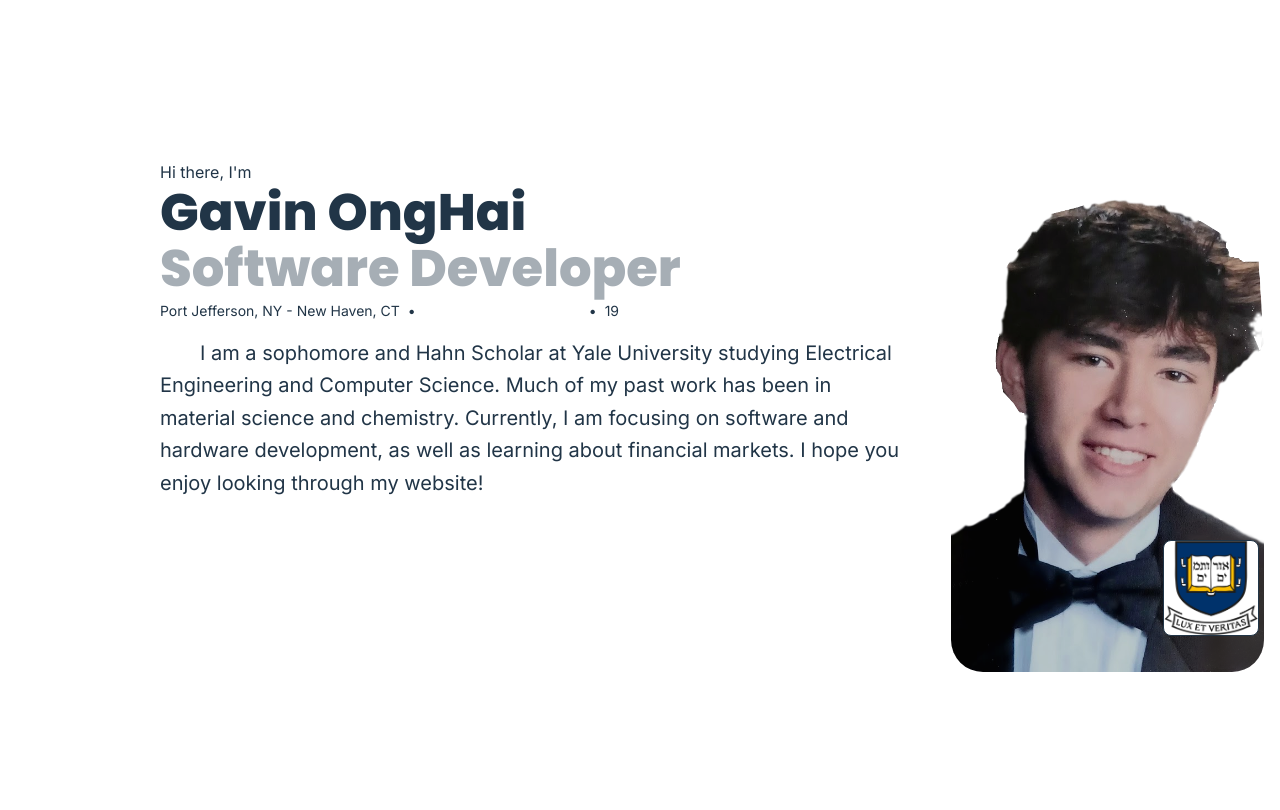
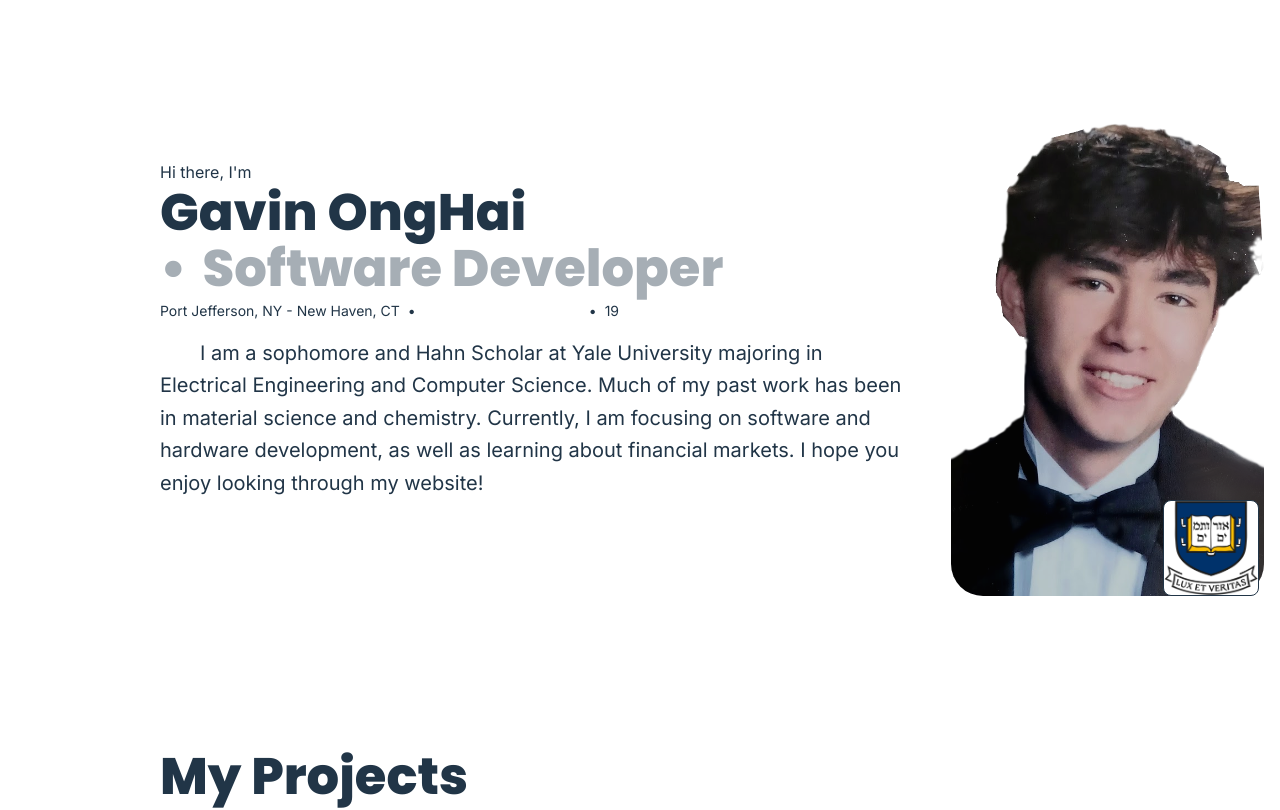
Before and after one commit to onghaig/onghaig.github.io, a React (Vite) app: page / in a window 1280 px wide. Shown: the top 810 px of the page. Built offline with nearby package versions, Linux system fonts and the light colour scheme.

Commit message:
Fixed about me section face spacing. Added bullet to cycling text.

```diff
--- a/src/components/aboutme.tsx
+++ b/src/components/aboutme.tsx
@@ -3,7 +3,7 @@ import { useEffect, useState } from "react";
 import { AnimatePresence, motion } from "framer-motion";
 
 function CycleText() {
-  const words = ["Software Developer", "Student", "Researcher", "Hahn Scholar"];
+  const words = ["Software Developer", "EECS Student", "Researcher", "Hahn Scholar"];
   const [index, setIndex] = useState(0);
   const total = words.length;
 
@@ -15,15 +15,15 @@ function CycleText() {
   }, [total]);
 
     return (
-    <span className="inline-block"> {/* Ensure the span is inline-block for proper alignment */}
+    <span className="inline-block">
       <AnimatePresence mode="wait">
         <motion.h1
-          key={`words_${index}`} // Key is important to trigger animation on change
+          key={`words_${index}`}
           initial={{ opacity: 0, y: 30 }}
           animate={{ opacity: 1, y: 0 }}
           exit={{ opacity: 0, y: -30 }}
-          transition={{ duration: 0.08 }} // Customize your animation transition
-          className="inline-block font-bold text-3xl lg:text-4xl" // Align styles with your h1
+          transition={{ duration: 0.2 }}
+          className="inline-block font-bold text-3xl lg:text-4xl"
         >
           {words[index]}
         </motion.h1>
@@ -41,6 +41,7 @@ export default function AboutMe() {
           </p>
           <h1 className="text-3xl lg:text-4xl font-bold">Gavin OngHai</h1>
           <div className="opacity-40">
+            <span> <h1 className="inline-block text-3xl lg:text-4xl font-bold mr-4 opacity-100">•</h1></span>
           <CycleText/>
           </div>
         <div className="flex flex-wrap gap-2 text-sm font-extralight mt-1">
@@ -48,7 +49,7 @@ export default function AboutMe() {
           <span>•</span>
           <a
             href="mailto:gavin.onghai@yale.edu"
-            className="text-blue-600 hover:underline"
+            className="hover:underline-offset-auto !hover:underline decoration-white transition-all duration-200"
           >
             gavin.onghai@yale.edu
           </a>
@@ -56,7 +57,7 @@ export default function AboutMe() {
           <span>19</span>
         </div>
         <p className="text-lg lg:text-xl text-center lg:text-left font-light max-w-5xl mt-4 lg:indent-10 leading-relaxed">
-          I am a sophomore and Hahn Scholar at Yale University studying Electrical Engineering and Computer Science. Much of my past
+          I am a sophomore and Hahn Scholar at Yale University majoring in Electrical Engineering and Computer Science. Much of my past
           work has been in material science and chemistry. Currently, I am focusing on software and hardware development, as well as
           learning about financial markets. I hope you enjoy looking through my
           website!
--- a/src/components/myface.tsx
+++ b/src/components/myface.tsx
@@ -3,14 +3,14 @@ import YaleIcon from "../assets/Yale_University_Shield.png";
 
 export default function MyFace() {
     return (
-        <div className="relative flex justify-center lg:justify-start">
+        <div className="relative flex justify-center lg:justify-start items-center h-90">
         <img
             src={myFace}
             alt="Gavin Ong Hai"
             className="w-64 h-80 lg:w-96 lg:h-128 object-cover rounded-2xl lg:rounded-4xl lg:ml-12"
           />
         <img src={YaleIcon} alt="" aria-hidden="true"
-          className="absolute right-0 top-60 lg:left-65 lg:top-95 fill-white bg-white border-1 rounded-lg h-16 w-16 lg:h-24 lg:w-24" />
+          className="absolute right-0 top-68 lg:left-65 lg:top-85 fill-white bg-white border-1 rounded-lg h-16 w-16 lg:h-24 lg:w-24" />
         </div>
     )
 }
```
